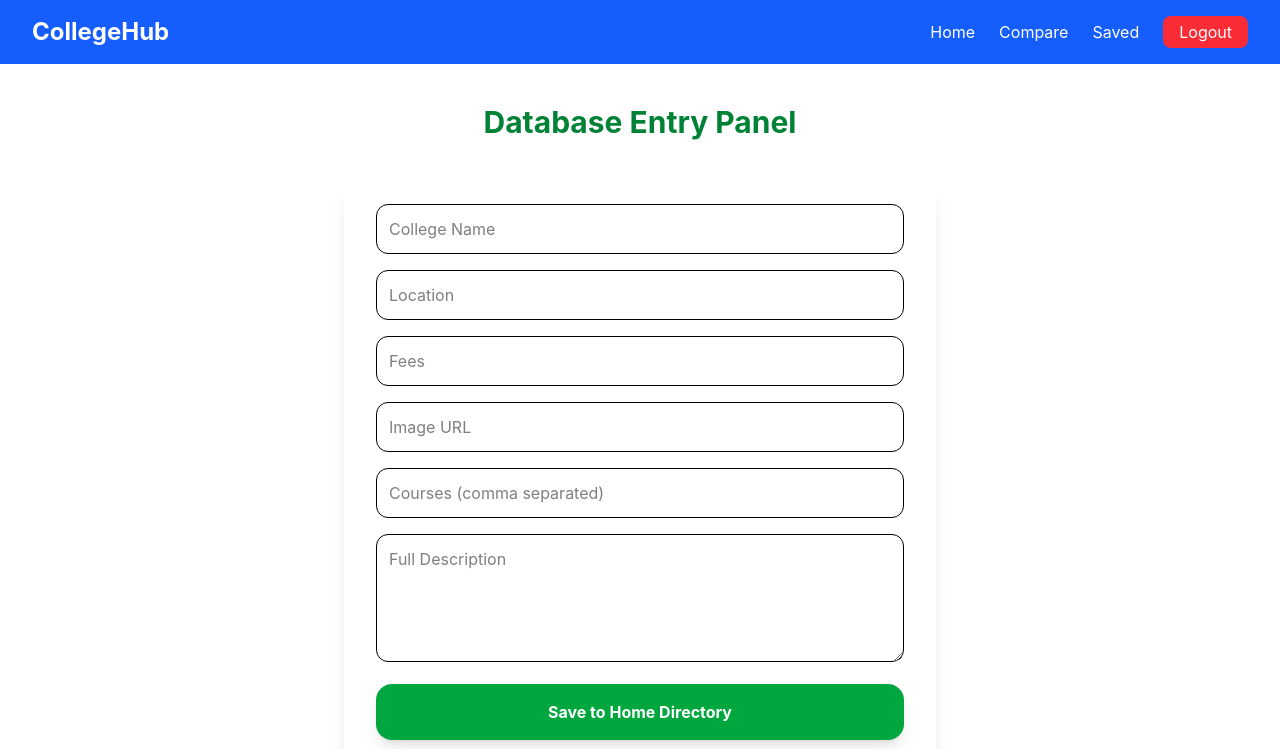
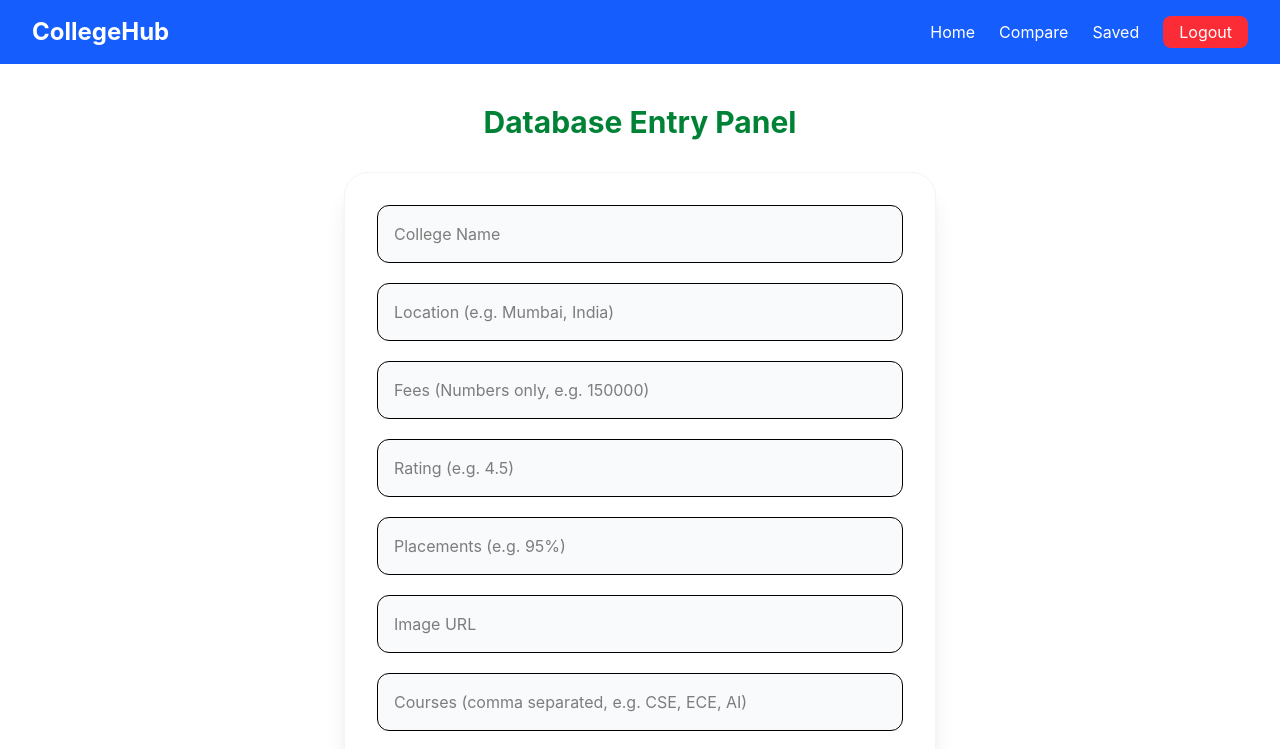
Before and after one commit to Ayushkumar0oo0/college-discovery-platform, a React (Vite) app in the folder client/: page /saved in a window 1280 px wide. Shown: the top 749 px of the page. Built offline with nearby package versions, Linux system fonts and the light colour scheme; sample sign-in values are in the browser's storage.

Commit message:
Update: Added Protected Routes, SavedColleges model, and new Controllers

```diff
--- a/client/src/pages/Saved.jsx
+++ b/client/src/pages/Saved.jsx
@@ -3,38 +3,159 @@ import axios from "axios";
 
 const Saved = () => {
   const [form, setForm] = useState({
-    name: "", location: "", fees: "", rating: "", placements: "", image: "", description: "", courses: ""
+    name: "",
+    location: "",
+    fees: "",
+    rating: "",
+    placements: "",
+    image: "",
+    description: "",
+    courses: "",
   });
 
   const handleSaveToDB = async (e) => {
     e.preventDefault();
     try {
-      const { token } = JSON.parse(localStorage.getItem("userInfo"));
-      // Convert courses string into an array
-      const dataToSave = { ...form, courses: form.courses.split(",") };
+      // Get the token from local storage
+      const userInfoStr = localStorage.getItem("userInfo");
+      if (!userInfoStr) {
+        alert("Please login first!");
+        return;
+      }
+      const { token } = JSON.parse(userInfoStr);
 
-      await axios.post("https://college-backend-x811.onrender.com/api/colleges/create", dataToSave, {
-        headers: { Authorization: `Bearer ${token}` }
+      // 1. FORMAT THE DATA FOR MONGOOSE
+      // We force fees and ratings to be Numbers, and split the courses string into an array
+      const dataToSave = {
+        ...form,
+        fees: Number(form.fees),
+        rating: Number(form.rating),
+        courses: form.courses.split(",").map((course) => course.trim()),
+      };
+
+      // 2. SEND TO BACKEND
+      await axios.post(
+        "https://college-backend-x811.onrender.com/api/colleges/create",
+        dataToSave,
+        {
+          headers: { Authorization: `Bearer ${token}` },
+        }
+      );
+
+      // 3. SUCCESS UI
+      alert("New college data successfully pushed to Home Page!");
+
+      // Clear the form after a successful save
+      setForm({
+        name: "",
+        location: "",
+        fees: "",
+        rating: "",
+        placements: "",
+        image: "",
+        description: "",
+        courses: "",
       });
 
-      alert("New college data successfully pushed to Home Page!");
-      setForm({ name: "", location: "", fees: "", rating: "", placements: "", image: "", description: "", courses: "" });
     } catch (error) {
-      alert("Failed to save to database");
+      // 4. ERROR HANDLING
+      console.error("Full Backend Error:", error.response?.data);
+
+      // Grab the exact message Mongoose sends back so you know exactly what field failed
+      const errorMessage =
+        error.response?.data?.error ||
+        error.response?.data?.message ||
+        "Failed to save to database";
+
+      alert(`Backend rejected the data: ${errorMessage}`);
     }
   };
 
   return (
-    <div className="p-10 max-w-2xl mx-auto">
-      <h1 className="text-3xl font-bold mb-8 text-center text-green-700">Database Entry Panel</h1>
-      <form onSubmit={handleSaveToDB} className="bg-white p-8 rounded-3xl shadow-xl space-y-4">
-        <input type="text" placeholder="College Name" className="w-full p-3 border rounded-xl" value={form.name} onChange={e => setForm({...form, name: e.target.value})} required />
-        <input type="text" placeholder="Location" className="w-full p-3 border rounded-xl" value={form.location} onChange={e => setForm({...form, location: e.target.value})} required />
-        <input type="number" placeholder="Fees" className="w-full p-3 border rounded-xl" value={form.fees} onChange={e => setForm({...form, fees: e.target.value})} required />
-        <input type="text" placeholder="Image URL" className="w-full p-3 border rounded-xl" value={form.image} onChange={e => setForm({...form, image: e.target.value})} required />
-        <input type="text" placeholder="Courses (comma separated)" className="w-full p-3 border rounded-xl" value={form.courses} onChange={e => setForm({...form, courses: e.target.value})} required />
-        <textarea placeholder="Full Description" className="w-full p-3 border rounded-xl h-32" value={form.description} onChange={e => setForm({...form, description: e.target.value})} required />
-        <button className="w-full bg-green-600 text-white py-4 rounded-2xl font-bold hover:bg-green-700 transition shadow-lg">Save to Home Directory</button>
+    <div className="p-10 max-w-2xl mx-auto min-h-screen">
+      <h1 className="text-3xl font-bold mb-8 text-center text-green-700">
+        Database Entry Panel
+      </h1>
+
+      <form
+        onSubmit={handleSaveToDB}
+        className="bg-white p-8 rounded-3xl shadow-xl space-y-5 border border-gray-100"
+      >
+        <input
+          type="text"
+          placeholder="College Name"
+          className="w-full p-4 border rounded-xl focus:ring-2 focus:ring-green-500 outline-none bg-gray-50"
+          value={form.name}
+          onChange={(e) => setForm({ ...form, name: e.target.value })}
+          required
+        />
+
+        <input
+          type="text"
+          placeholder="Location (e.g. Mumbai, India)"
+          className="w-full p-4 border rounded-xl focus:ring-2 focus:ring-green-500 outline-none bg-gray-50"
+          value={form.location}
+          onChange={(e) => setForm({ ...form, location: e.target.value })}
+          required
+        />
+
+        <input
+          type="number"
+          placeholder="Fees (Numbers only, e.g. 150000)"
+          className="w-full p-4 border rounded-xl focus:ring-2 focus:ring-green-500 outline-none bg-gray-50"
+          value={form.fees}
+          onChange={(e) => setForm({ ...form, fees: e.target.value })}
+          required
+        />
+
+        <input
+          type="number"
+          step="0.1"
+          placeholder="Rating (e.g. 4.5)"
+          className="w-full p-4 border rounded-xl focus:ring-2 focus:ring-green-500 outline-none bg-gray-50"
+          value={form.rating}
+          onChange={(e) => setForm({ ...form, rating: e.target.value })}
+          required
+        />
+
+        <input
+          type="text"
+          placeholder="Placements (e.g. 95%)"
+          className="w-full p-4 border rounded-xl focus:ring-2 focus:ring-green-500 outline-none bg-gray-50"
+          value={form.placements}
+          onChange={(e) => setForm({ ...form, placements: e.target.value })}
+          required
+        />
+
+        <input
+          type="text"
+          placeholder="Image URL"
+          className="w-full p-4 border rounded-xl focus:ring-2 focus:ring-green-500 outline-none bg-gray-50"
+          value={form.image}
+          onChange={(e) => setForm({ ...form, image: e.target.value })}
+          required
+        />
+
+        <input
+          type="text"
+          placeholder="Courses (comma separated, e.g. CSE, ECE, AI)"
+          className="w-full p-4 border rounded-xl focus:ring-2 focus:ring-green-500 outline-none bg-gray-50"
+          value={form.courses}
+          onChange={(e) => setForm({ ...form, courses: e.target.value })}
+          required
+        />
+
+        <textarea
+          placeholder="Full Description"
+          className="w-full p-4 border rounded-xl h-32 focus:ring-2 focus:ring-green-500 outline-none bg-gray-50"
+          value={form.description}
+          onChange={(e) => setForm({ ...form, description: e.target.value })}
+          required
+        />
+
+        <button className="w-full bg-green-600 text-white py-4 rounded-xl font-bold hover:bg-green-700 transition shadow-lg mt-4">
+          Save to Home Directory
+        </button>
       </form>
     </div>
   );
```
Also changed, not shown: 1 other file (tests, documents, lock files or other folders).
